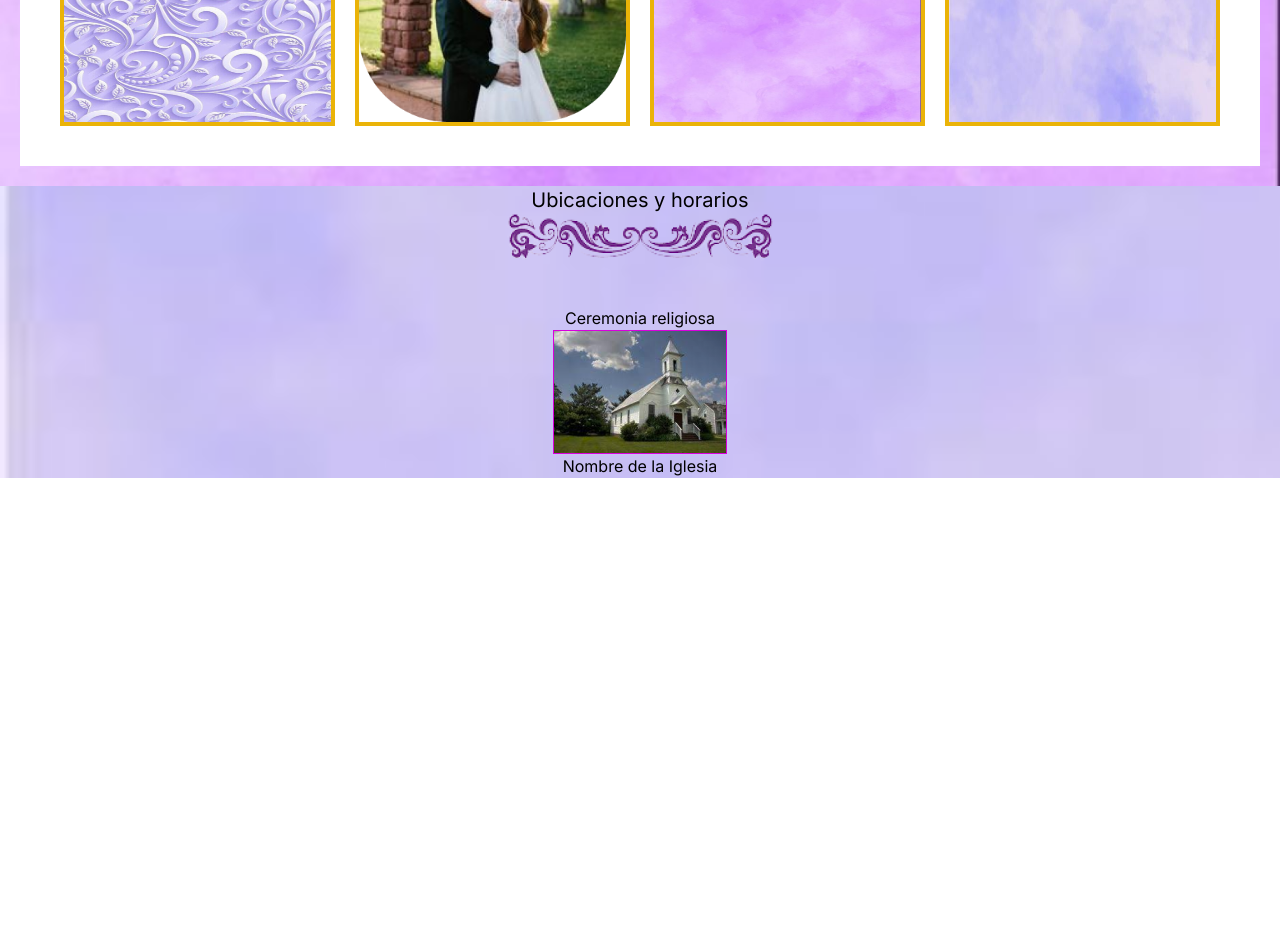
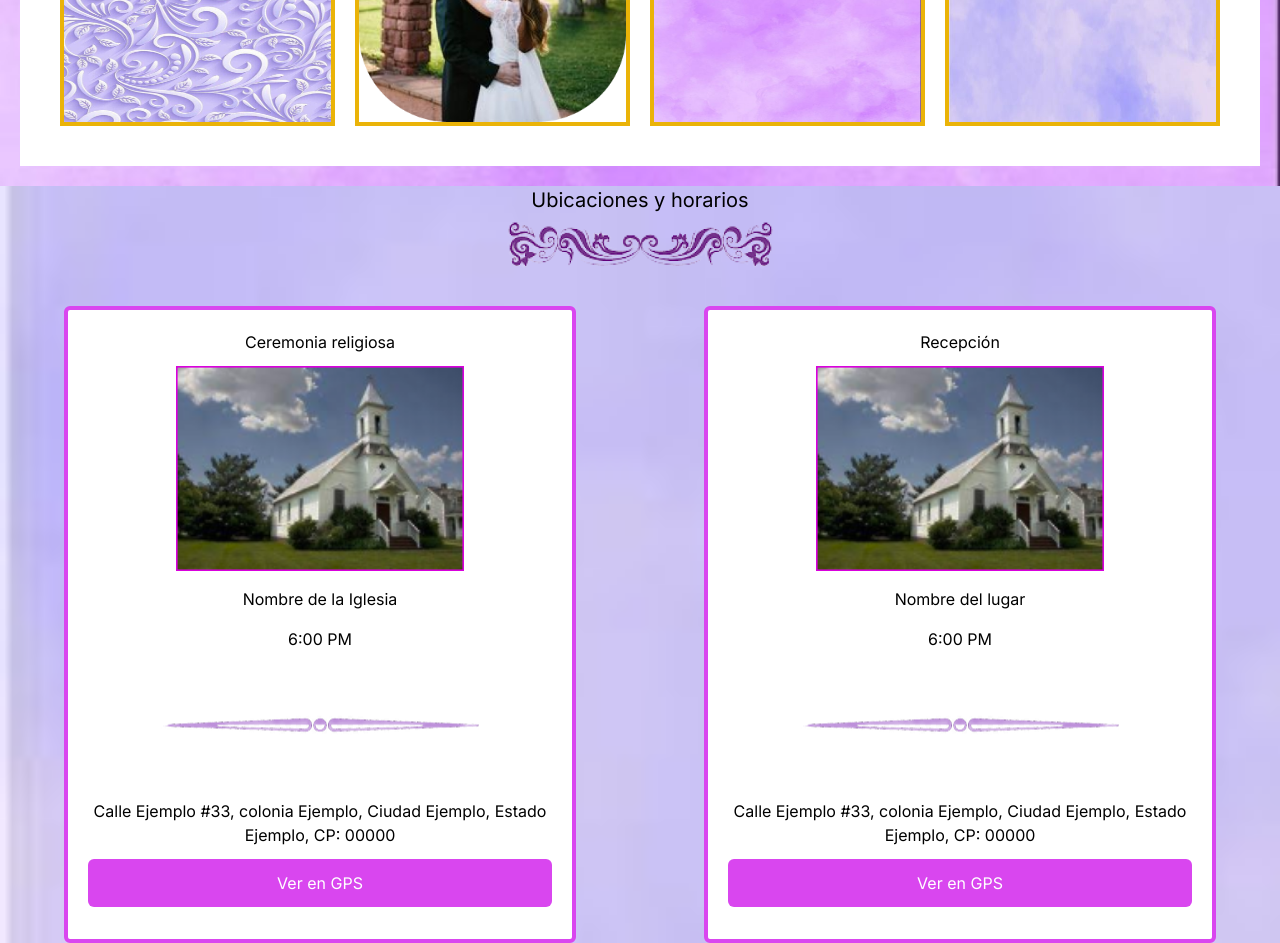
Before and after one commit to jonathanj20/web-boda, a Next.js app: page / in a window 1280 px wide. Shown: the part 2160-3103 px from the top of the page. Before the commit the page ends 2638 px from the top, so only its background shows below. Built offline with nearby package versions, Linux system fonts and the light colour scheme.

Commit message:
Se pusieron ubicaciones

```diff
--- a/app/components/Header.jsx
+++ b/app/components/Header.jsx
@@ -41,7 +41,7 @@ export default function Header() {
                     <ul className="flex space-x-6">
                         <li><a href="#outfit" className="hover:text-violet-600">Vestimenta</a></li>
                         <li><a href="#gallery" className="hover:text-violet-600">Galería</a></li>
-                        <li><a href="#" className="hover:text-violet-600">Ubicación</a></li>
+                        <li><a href="#locations" className="hover:text-violet-600">Ubicación</a></li>
                         <li><a href="#" className="hover:text-violet-600">Contacto</a></li>
                     </ul>
                 </nav>
@@ -51,7 +51,7 @@ export default function Header() {
                 <ul className="space-y-6 flex flex-col text-center">
                     <li><a href="#outfit" className="link-nav hover:text-white transition-all" onClick={clicked}>Vestimenta</a></li>
                     <li><a href="#gallery" className="link-nav hover:text-white transition-all" onClick={clicked}>Galería</a></li>
-                    <li><a href="#" className="link-nav hover:text-white transition-all">Ubicación</a></li>
+                    <li><a href="#locations" className="link-nav hover:text-white transition-all" onClick={clicked}>Ubicación</a></li>
                     <li><a href="#" className="link-nav hover:text-white transition-all">Contacto</a></li>
                 </ul>
             </nav>
--- a/app/components/Locations.jsx
+++ b/app/components/Locations.jsx
@@ -1,18 +1,33 @@
 export default function Locations() {
     return (
         <>
-            <section>
+            <section id="locations">
                 <div class="h-20 mb-10">
                     <h2 class="text-center text-xl">Ubicaciones y horarios</h2>
-                    <img src="/separator.png" alt="separator" class="mx-auto relative bottom-20" />
+                    <img src="/separator.png" alt="separator" class="mx-auto relative bottom-20 mt-2" />
                 </div>
-                <div>
-                    <div className="text-center">
-                        <h3>Ceremonia religiosa</h3>
+                <div className="md:flex md:justify-around">
+                    <div className="text-center bg-white rounded-md border-4 border-fuchsia-500 w-10/12 p-5 mx-auto md:w-2/5">
+                        <h3 className="mb-3">Ceremonia religiosa</h3>
                         <div>
-                            <img src="/church.png" alt="Iglesia" className="mx-auto" />
+                            <img src="/church.png" alt="Iglesia" className="mx-auto w-72" />
                         </div>
-                        <p>Nombre de la Iglesia</p>
+                        <p className="my-4">Nombre de la Iglesia</p>
+                        <p>6:00 PM</p>
+                        <img src="/separator2.png" alt="separator" className="mx-auto" />
+                        <p>Calle Ejemplo #33, colonia Ejemplo, Ciudad Ejemplo, Estado Ejemplo, CP: 00000</p>
+                        <a href="https://www.google.com.mx/maps/place/Betlehem/@24.1486987,-110.3012852,17z/data=!3m1!4b1!4m6!3m5!1s0x86afd3ef2462056f:0x5c00fbf878a18bab!8m2!3d24.1486938!4d-110.2987049!16s%2Fg%2F11g_z27wsd?entry=ttu" className="my-3 block rounded-md bg-fuchsia-500 text-white p-3 transition-all ease-linear delay-75 hover:bg-violet-400" target="_blank">Ver en GPS</a>
+                    </div>
+                    <div className="text-center bg-white rounded-md border-4 border-fuchsia-500 w-10/12 p-5 mx-auto mt-5 md:mt-0  md:w-2/5">
+                        <h3 className="mb-3">Recepción</h3>
+                        <div>
+                            <img src="/church.png" alt="Iglesia" className="mx-auto w-72" />
+                        </div>
+                        <p className="my-4">Nombre del lugar</p>
+                        <p>6:00 PM</p>
+                        <img src="/separator2.png" alt="separator" className="mx-auto" />
+                        <p>Calle Ejemplo #33, colonia Ejemplo, Ciudad Ejemplo, Estado Ejemplo, CP: 00000</p>
+                        <a href="#" className="my-3 block rounded-md bg-fuchsia-500 text-white p-3 transition-all ease-linear delay-75 hover:bg-violet-400">Ver en GPS</a>
                     </div>
                 </div>
             </section>
```
